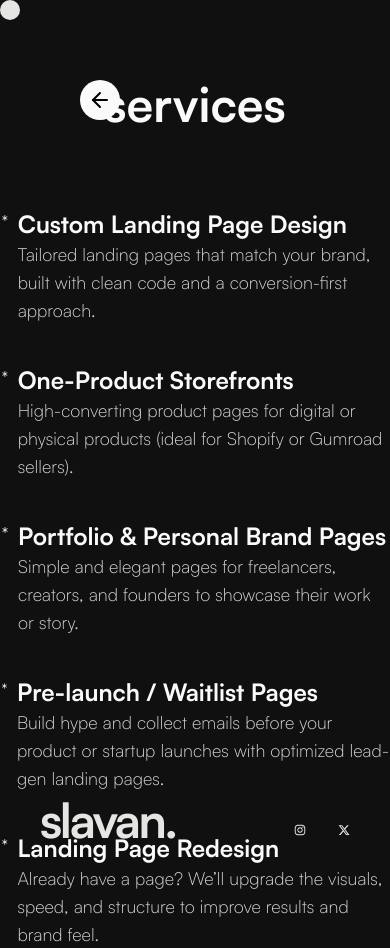
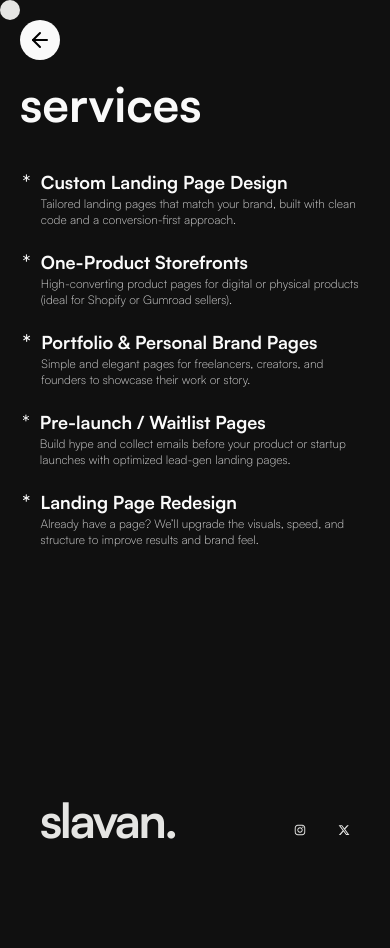
Before and after one commit to YuvanX/nuvessi, a Next.js app: page /services in a window 390 px wide. After the commit the page ends 924 px from the top, so only its background shows below. Built offline with nearby package versions, Linux system fonts and the light colour scheme.

Commit message:
fix: services page responsive

```diff
--- a/components/back-button.tsx
+++ b/components/back-button.tsx
@@ -5,7 +5,7 @@ import { useRouter } from "next/navigation"
 export const BackButton = () => {
     const router = useRouter();
 
-    return <button onClick={() => router.back()} className="absolute top-20 px-2 py-2 bg-[#FAFAFA] text-black left-20 cursor-pointer rounded-full z-50">
+    return <button onClick={() => router.back()} className="absolute top-5 left-5  px-2 py-2 bg-[#FAFAFA] text-black md:top-20 md:left-20 cursor-pointer rounded-full z-50">
         <ArrowLeft />
     </button>
 }
--- a/components/services.tsx
+++ b/components/services.tsx
@@ -58,18 +58,18 @@ export const Services = () => {
 
 
   return (
-    <div className="flex flex-col items-center min-h-screen mt-20 overscroll-none overflow-hidden font-sans">
+    <div className="flex flex-col items-start md:items-center min-h-screen mt-20 overscroll-none overflow-hidden font-sans mx-5">
       <BackButton />
       <div ref={titleRef} className="lowercase text-5xl font-bold">Services</div>
-      <div className="mt-20 max-w-9xl">
-        <div  className="space-y-10 flex flex-col">
+      <div className="mt-10 md:mt-20 max-w-9xl">
+        <div  className="space-y-5 md:space-y-10 flex flex-col">
           {SERVICES.map((s, idx) => (
             <div  key={idx} className="flex items-start gap-2 list-items">
               <Asterisk size={20} />
 
               <div className="flex flex-col items-start">
-                <div className="font-semibold text-2xl">{s.title}</div>
-                <div className="font-thin  text-neutral-300 text-lg">
+                <div className="font-semibold text-lg md:text-2xl">{s.title}</div>
+                <div className="font-thin  text-neutral-300 text-xs md:text-lg">
                   {s.description}
                 </div>
 
```
